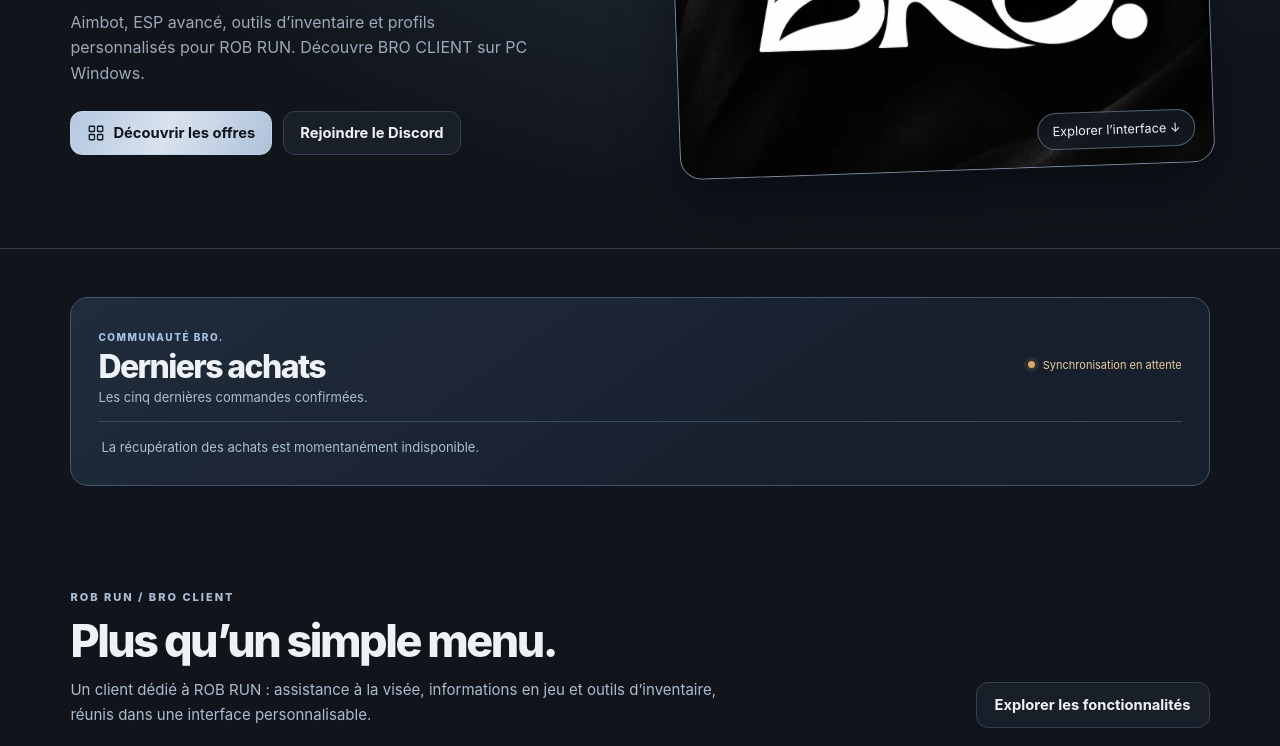
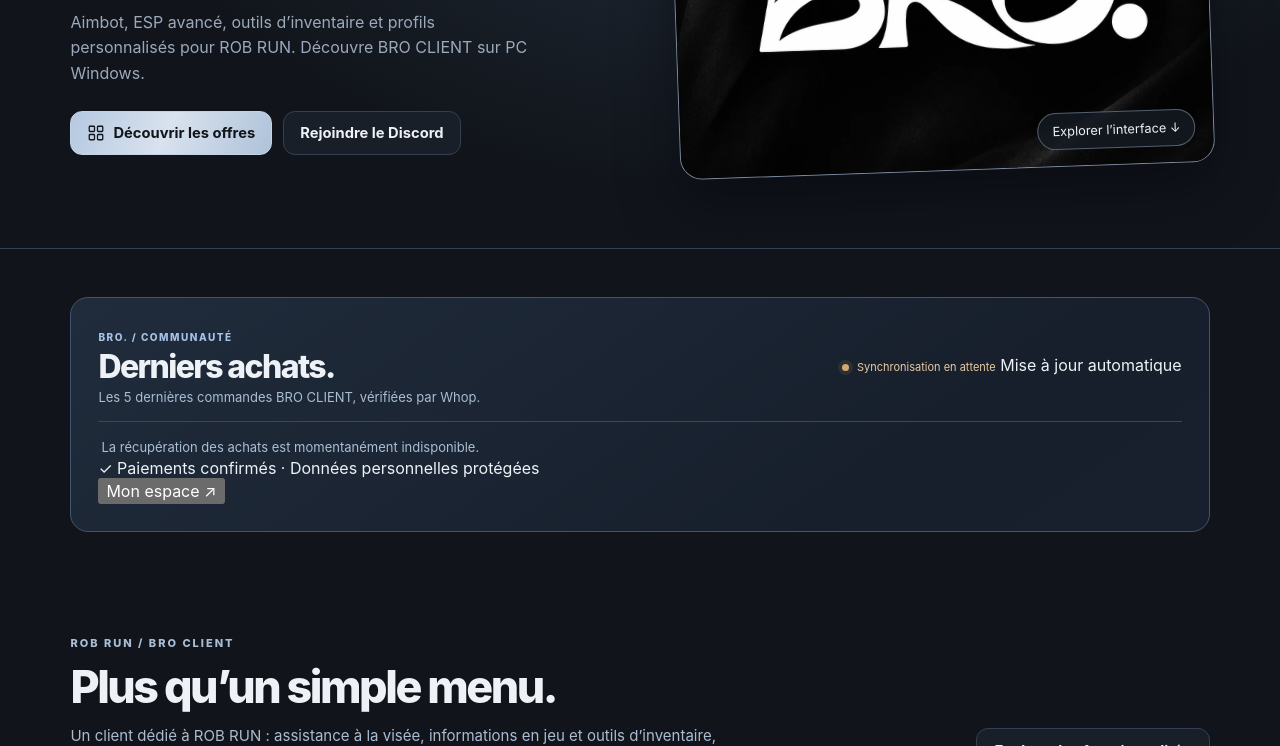
Before and after one commit to zoobinapodvin/Bro-Client., a website: page index.html in a window 1280 px wide. Shown: the part 354-1100 px from the top of the page. Drawn offline with Linux system fonts and the light colour scheme; no server answers.

Commit message:
Rebuild last purchases module with refined hierarchy and trust footer

```diff
--- a/index.html
+++ b/index.html
@@ -4,12 +4,25 @@
 <main id="main"><section class="hero" id="accueil"><div class="shell hero-inner"><div class="hero-copy"><div class="game-label"><i data-icon="cube"></i><span data-key="eyebrow">BRO CLIENT</span></div><h1><span data-key="titleLine1">Bienvenue chez</span><br><em data-key="titleLine2">Bro Client.</em></h1><p data-key="intro">Choisis ton pass, retrouve tes guides et rejoins la communauté BRO.</p><div class="actions"><a class="btn cyan" href="/offres"><i data-icon="grid"></i><span data-key="primary">Découvrir les offres</span></a><a class="btn ghost discord" href="https://discord.gg/uRQyKBhhgA" target="_blank" rel="noopener noreferrer"><span data-key="secondary">Rejoindre le Discord</span></a></div></div><div class="hero-visual"><div class="art"></div><a class="visual-link" href="#apercus">Explorer l’interface ↓</a></div></div></section>
 <section class="shell purchase-board" aria-labelledby="recentSalesTitle">
   <div class="purchase-board-heading">
-    <div><span class="purchase-eyebrow">COMMUNAUTÉ BRO.</span><h2 id="recentSalesTitle">Derniers achats</h2>
-      <p>Les cinq dernières commandes confirmées.</p></div>
-    <span class="purchase-live-indicator"><span class="purchase-pulse" aria-hidden="true"></span>Actualisation automatique</span>
+    <div class="purchase-board-intro">
+      <span class="purchase-eyebrow"><span class="purchase-eyebrow-line" aria-hidden="true"></span> BRO. / COMMUNAUTÉ</span>
+      <h2 id="recentSalesTitle">Derniers achats<span class="purchase-heading-period">.</span></h2>
+      <p>Les 5 dernières commandes BRO CLIENT, vérifiées par Whop.</p>
+    </div>
+    <div class="purchase-board-status">
+      <span class="purchase-live-indicator" data-state="loading" aria-live="off">
+        <span class="purchase-pulse" aria-hidden="true"></span><span class="purchase-live-text">Synchronisation en cours</span>
+      </span>
+      <span class="purchase-status-caption">Mise à jour automatique</span>
+    </div>
   </div>
-  <div id="purchaseBoard" class="purchase-board-list" aria-live="polite">
+  <div id="purchaseBoard" class="purchase-board-list" aria-live="polite" aria-relevant="additions text">
     <p class="purchase-board-empty">Chargement des achats confirmés…</p>
+  </div>
+  <div class="purchase-board-foot">
+    <div class="purchase-board-trust"><span class="purchase-shield" aria-hidden="true">✓</span>
+      <span>Paiements confirmés · Données personnelles protégées</span></div>
+    <button type="button" class="purchase-board-account" data-account>Mon espace <span aria-hidden="true">↗</span></button>
   </div>
 </section>
 <section class="shell capability-home section" aria-labelledby="broToolsTitle">
```
